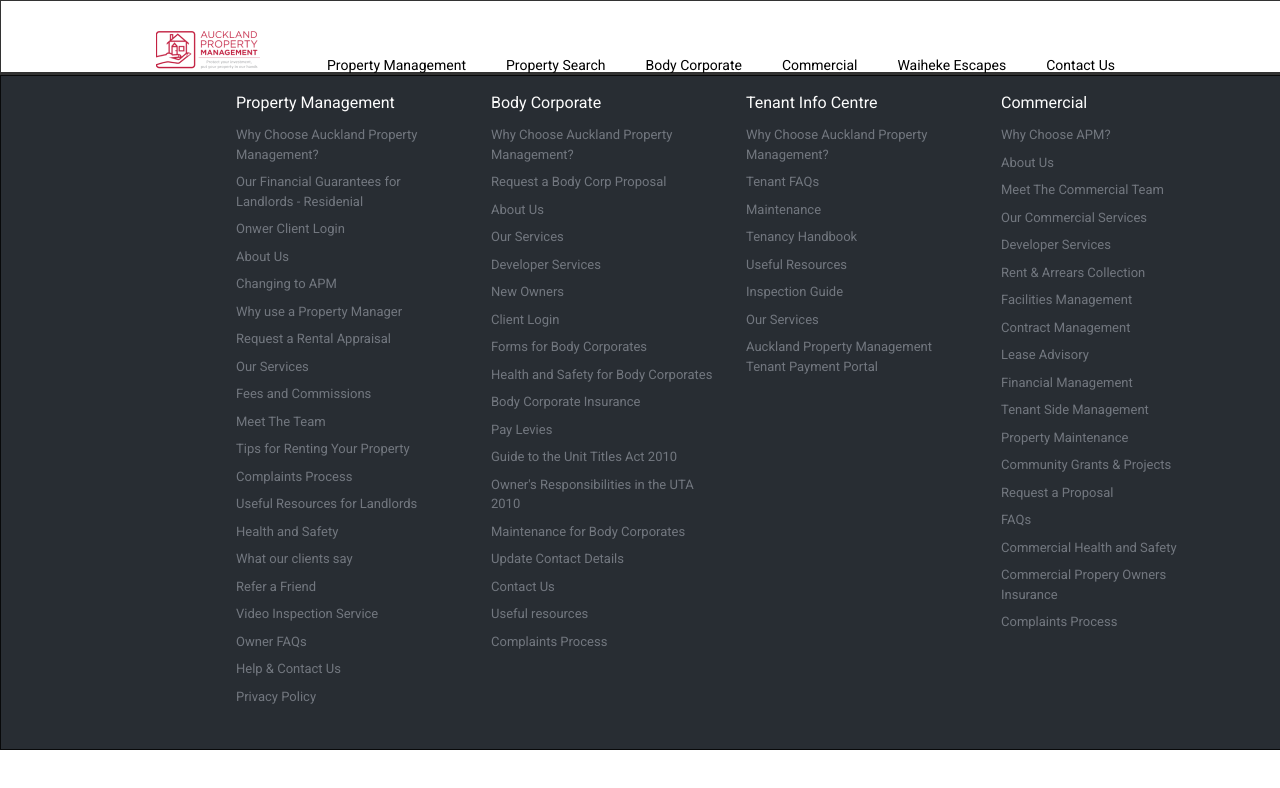
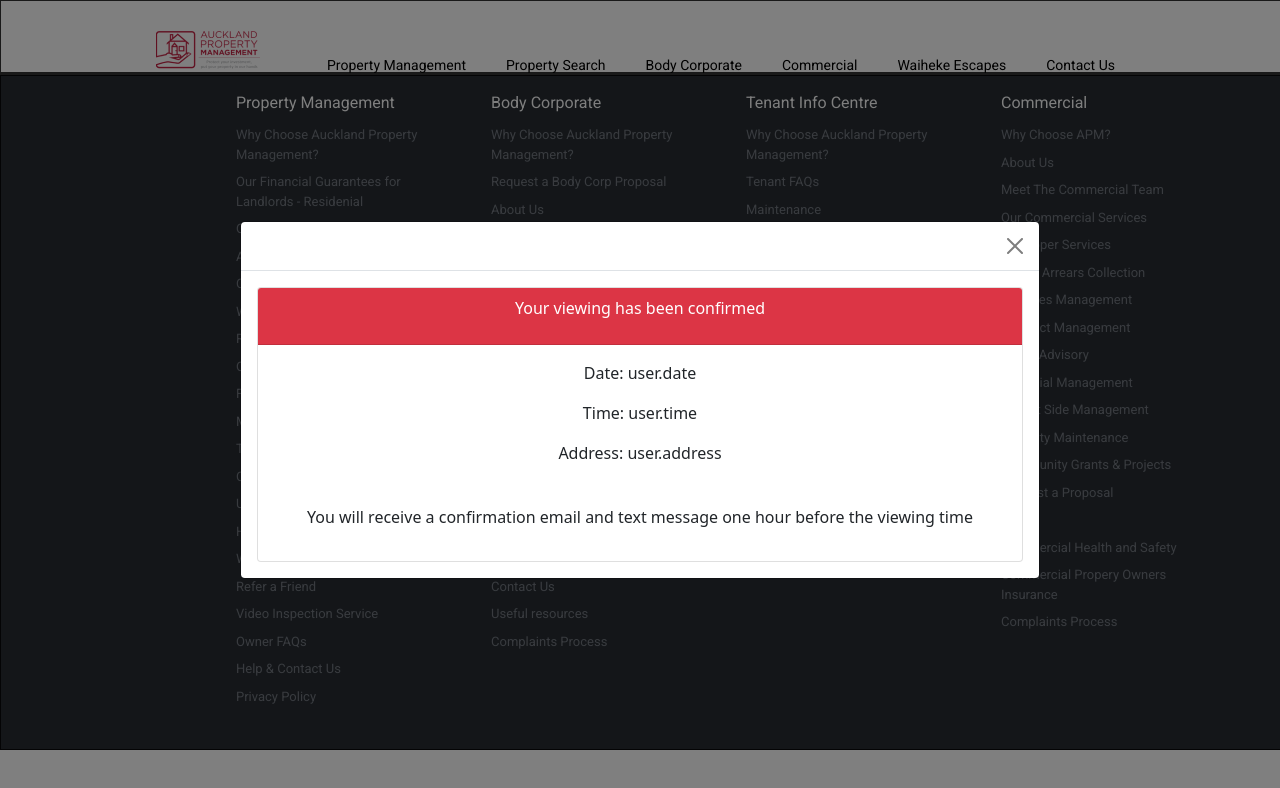
Before and after one commit to sempersavii/Mission6-App, a React (Create React App) app in the folder frontend/: page /confirm in a window 1280 px wide. Shown: the top 788 px of the page. Built offline with nearby package versions, Linux system fonts and the light colour scheme.

Commit message:
add booking confirm page modal

```diff
--- a/frontend/src/App.js
+++ b/frontend/src/App.js
@@ -2,6 +2,7 @@
 import SearchAHouse from './pages/SearchAHouse';
 import ShowAHouse from './pages/ShowAHouse';
 import BookAView from './pages/BookAView';
+import BookingConfirm from './pages/BookingConfirm';
 
 import './App.css';
 import './Grid.css';
@@ -29,6 +30,7 @@
           <Route path="/" element={<SearchAHouse />} />
           <Route path="/showahouse" element={<ShowAHouse />} />
           <Route path="/bookaview" element={<BookAView />} />
+          <Route path="/confirm" element={<BookingConfirm />} />
           </Routes>
           {/* <Footer /> */}
         </BrowserRouter>
--- a/frontend/src/pages/BookAView.js
+++ b/frontend/src/pages/BookAView.js
@@ -1,3 +1,4 @@
+import {useNavigate} from 'react-router-dom';
 import {useState} from 'react';
 import axios from 'axios';
 import Card from 'react-bootstrap/Card';
@@ -29,6 +30,8 @@
   const [bookingtime, setBookingtime] = useState('')
   const [suitable, setSuitable] = useState('')
 
+  const navigate = useNavigate();
+
   const reset = () => {
     setFirstname("");
     setLastname("");
@@ -42,7 +45,10 @@
     e.preventDefault();
     createUser();
     props.onHide();
+    navigate('/confirm');
   };
+
+  let savedUserId = "";
 
   const createUser = async () => {
     const baseURL = "http://localhost:5000/api/users";
@@ -59,7 +65,11 @@
     console.log(newUser);
     try {
       const response = await axios.post(baseURL, newUser);
-      console.log(response.data);
+      const saveduser = response.data;
+      console.log(saveduser);
+      console.log(saveduser._id);
+      savedUserId = saveduser._id;
+      console.log(savedUserId);
     } catch (err) {
       console.log(err);
     }
@@ -211,7 +221,11 @@
                 </Container>
             </Col>
             {/* <Button className="me-2 bg-success text-white" onClick={props.onHide}>Cancel</Button> */}
-            <Button className="bg-success text-center text-white" onClick={handleSubmit}>Submit</Button>
+            <Button className="bg-success text-center text-white"
+              onClick={handleSubmit}
+              savedUserId={savedUserId}
+            >Submit
+            </Button>
             </Form>
            </Card.Body>
          </Card>
--- /dev/null
+++ b/frontend/src/pages/BookingConfirm.js
@@ -0,0 +1,69 @@
+
+import {useState} from 'react';
+import axios from 'axios';
+import Card from 'react-bootstrap/Card';
+import Row from 'react-bootstrap/Row';
+import Col from 'react-bootstrap/Col';
+import Modal from 'react-bootstrap/Modal';
+import Container from 'react-bootstrap/Container';
+
+import './BookAView.css';
+
+function MyVerticallyCenteredModal(props) {
+
+
+
+  return (
+    <Modal
+      {...props}
+      size="lg"
+      aria-labelledby="contained-modal-title-vcenter"
+      centered
+    >
+      <Modal.Header closeButton>
+      </Modal.Header>
+      <Modal.Body >
+
+        <Card>
+           <Card.Header className='text-center bg-danger text-white'>
+           <p> Your viewing has been confirmed </p>
+           </Card.Header>
+           <Card.Body className='items-align-center'>
+           {/* <Row className='text-center mt-4 mb-5' > */}
+           <Row className='text-center' >
+
+             <Col>
+             <p>Date: user.date</p>
+             <p>Time: user.time</p>
+             <p>Address: user.address</p>
+             <br />
+             <p>You will receive a confirmation email and text message one hour before the viewing time</p>
+             </Col>
+
+           </Row>
+           </Card.Body>
+         </Card>
+
+      </Modal.Body>
+    </Modal>
+  );
+}
+
+const BookingConfirm = () => {
+  const [modalShow, setModalShow] = useState(true);
+
+  return (
+    <>
+      {/* <Button variant="primary" onClick={() => setModalShow(true)}>
+        Conform Booking
+      </Button> */}
+
+      <MyVerticallyCenteredModal
+        show={modalShow}
+        onHide={() => setModalShow(false)}
+      />
+    </>
+  );
+}
+
+export default BookingConfirm;
```
